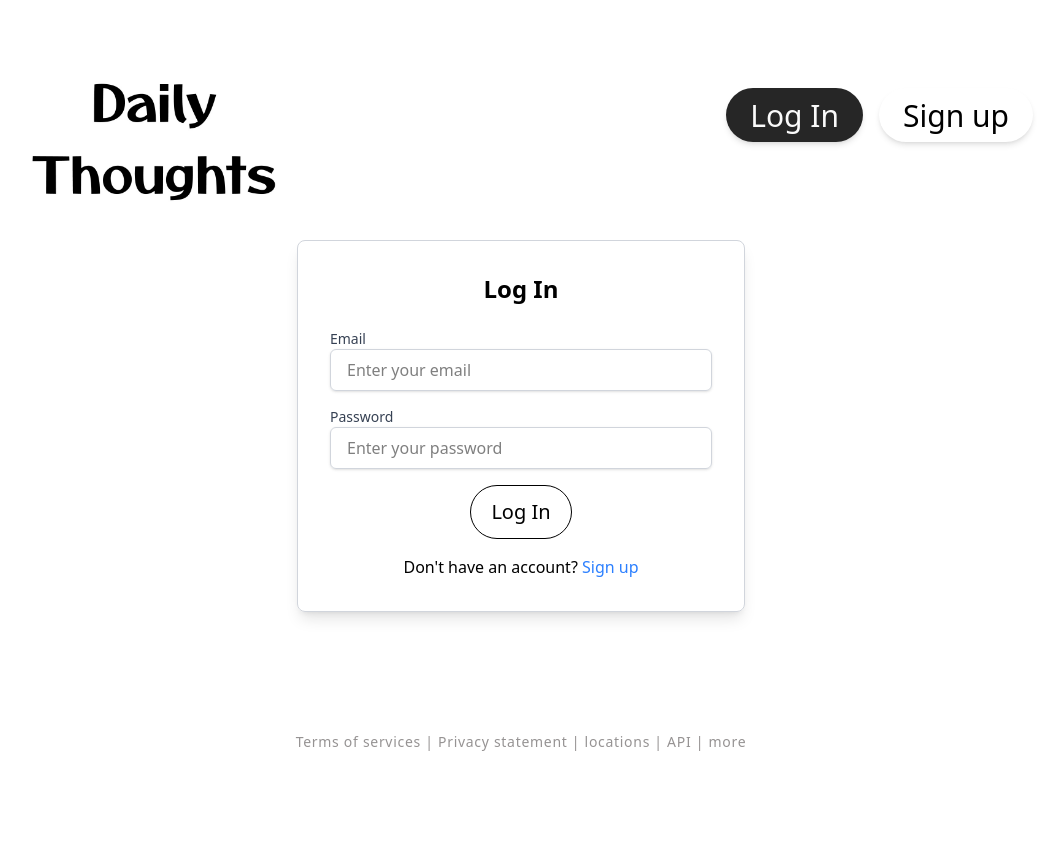
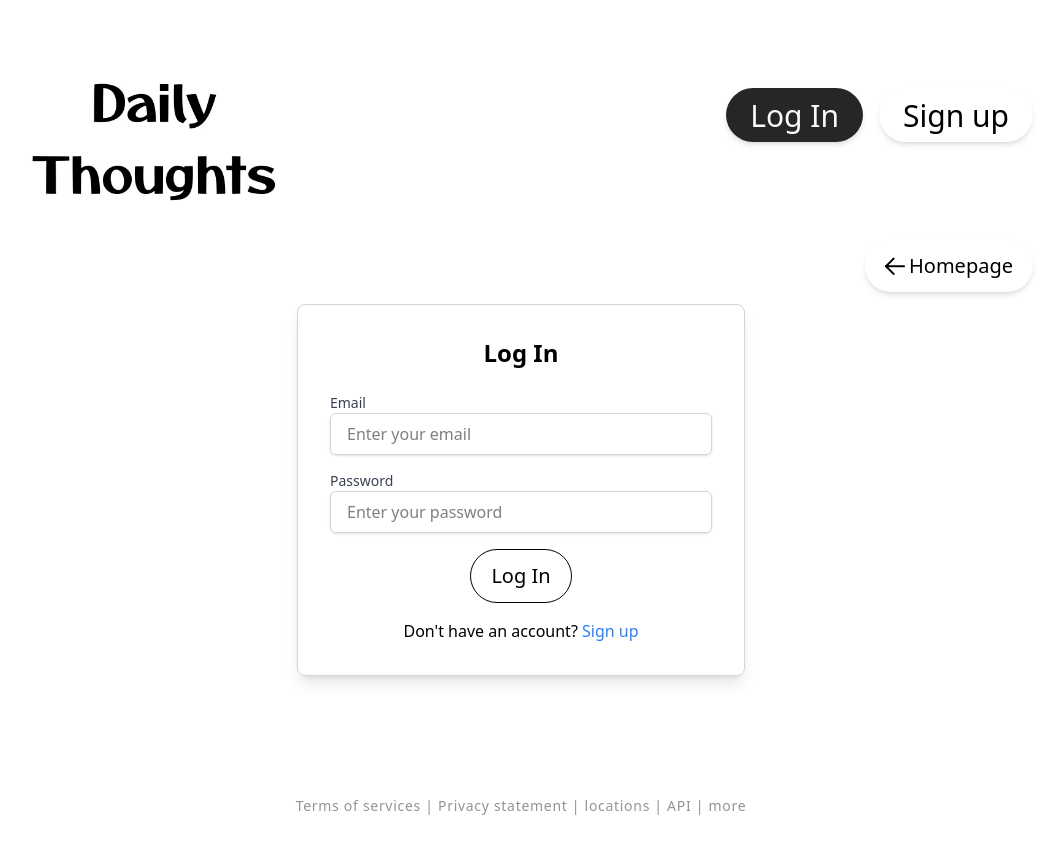
Before and after one commit to suz608/MiniBlogApp, a Vue app in the folder frontend/: page /login in a window 1280 px wide. Shown: the top 854 px of the page, without its empty margins (119-1183 px from the left). Before the commit the page ends 832 px from the top, so only its background shows below. Built offline with nearby package versions, Linux system fonts and the light colour scheme; no server answers; the HTML template or start-up script is replaced by a standard one.

Commit message:
Add back to homepage buttons to login and register views

```diff
--- a/frontend/src/components/BackButton.vue
+++ b/frontend/src/components/BackButton.vue
@@ -4,8 +4,8 @@
 <template>
       <RouterLink
         to="/"
-        class="text-black border shadow-md rounded-full px-5 py-3 text-xl hover:text-neutral-400 flex items-center"
+        class="text-black border-gray-500 shadow-md rounded-full px-5 py-3 gap-1 sm:text-md md:text-l lg:text-xl hover:text-neutral-400 flex items-center"
       >
-        <i class="pi pi-arrow-left"></i>
+        <i class="pi pi-arrow-left"></i> Homepage
       </RouterLink>
 </template>
--- a/frontend/src/views/LoginView.vue
+++ b/frontend/src/views/LoginView.vue
@@ -5,6 +5,7 @@ import api from '../services/api';
 import Header from '@/components/Header.vue';
 import BottomCpn from '@/components/BottomCpn.vue';
 import store from '@/store/index.ts'
+import BackButton from '@/components/BackButton.vue';
 
 // Form state
 const email = ref('');
@@ -60,7 +61,10 @@ const handleSubmit = async () => {
 
 <template>
   <Header />
-
+  <div class="flex justify-end mb-3">
+    <BackButton/>
+  </div>
+  <!-- log in component -->
   <div class="max-w-md mx-auto p-8 border border-gray-300 rounded-lg shadow-lg">
     <h2 class="text-2xl font-bold text-center mb-6">Log In</h2>
 
--- a/frontend/src/views/RegisterView.vue
+++ b/frontend/src/views/RegisterView.vue
@@ -6,6 +6,7 @@ import api from '@/services/api';
 import { useRouter } from 'vue-router';
 import store from '@/store/index.ts'
 import axios from 'axios';
+import BackButton from '@/components/BackButton.vue';
 
 // Form state
 const username = ref('');
@@ -83,6 +84,9 @@ const handleSubmit = async () => {
 
 <template>
   <Header />
+  <div class="flex justify-end mb-3">
+    <BackButton/>
+  </div>
 
   <div class="max-w-md mx-auto p-8 border border-gray-300 rounded-lg shadow-lg">
     <h2 class="text-2xl font-bold text-center mb-6">Sign Up</h2>
```
